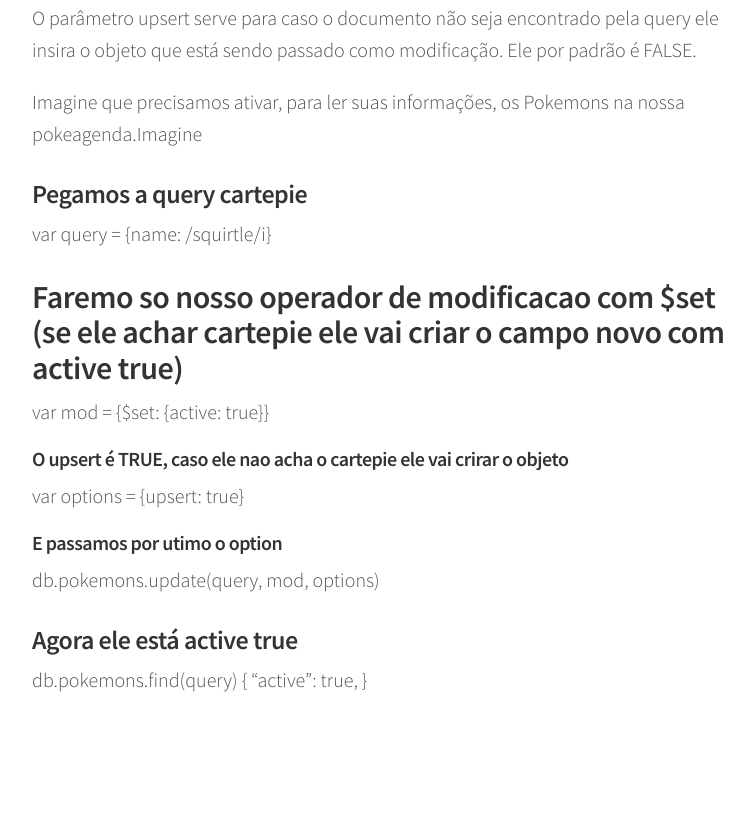
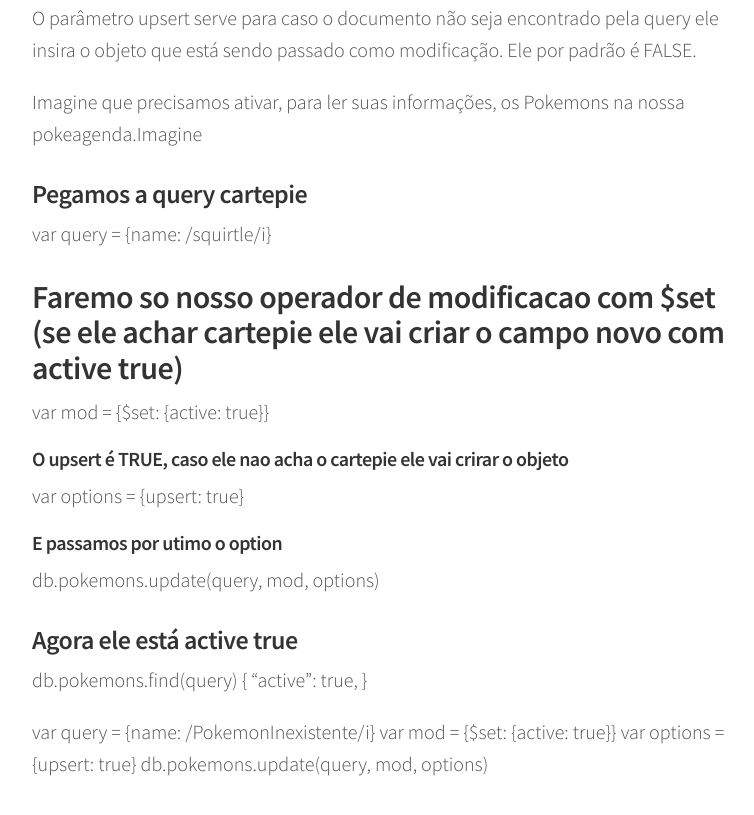
Before and after one commit to indrajithbandara/debug-blog, a Jekyll site: the page built from _posts/2016-05-14-mongodb.md, in a window 1280 px wide and 900 px high, scrolled down 11205 px. Shown: the top 815 px of the window, without its empty margins (248-1002 px from the left). Built offline with Jekyll 4.4.1, drawn with Linux system fonts in a browser that asks for light colours; comment, search, counter and statistics services are not loaded.

Commit message:
Subidinha da bahia ]diaria

```diff
--- a/_posts/2016-05-14-mongodb.md
+++ b/_posts/2016-05-14-mongodb.md
@@ -484,3 +484,9 @@ db.pokemons.find(query)
 {
    "active": true,
 }
+
+
+var query = {name: /PokemonInexistente/i}
+var mod = {$set: {active: true}}
+var options = {upsert: true}
+db.pokemons.update(query, mod, options)
```
